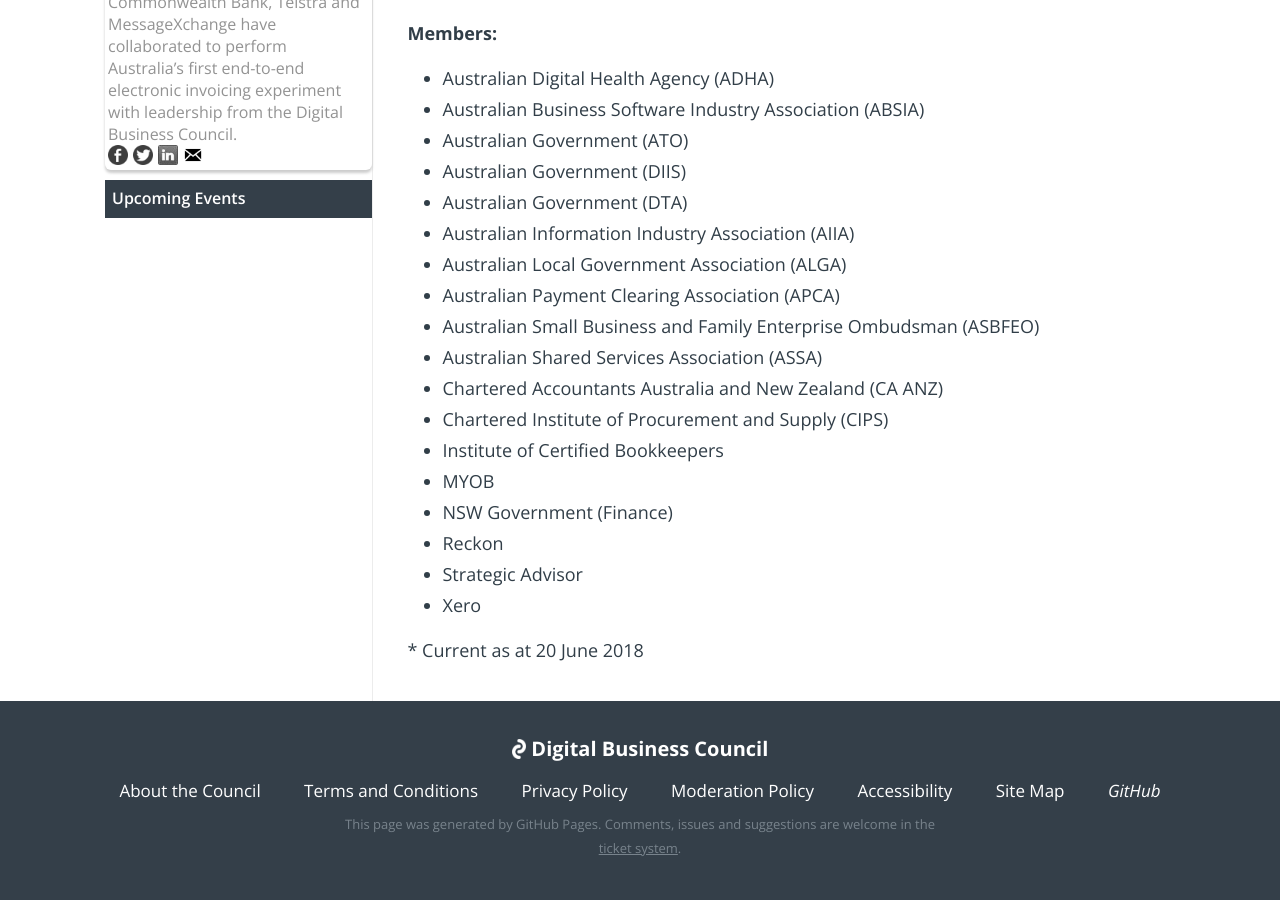
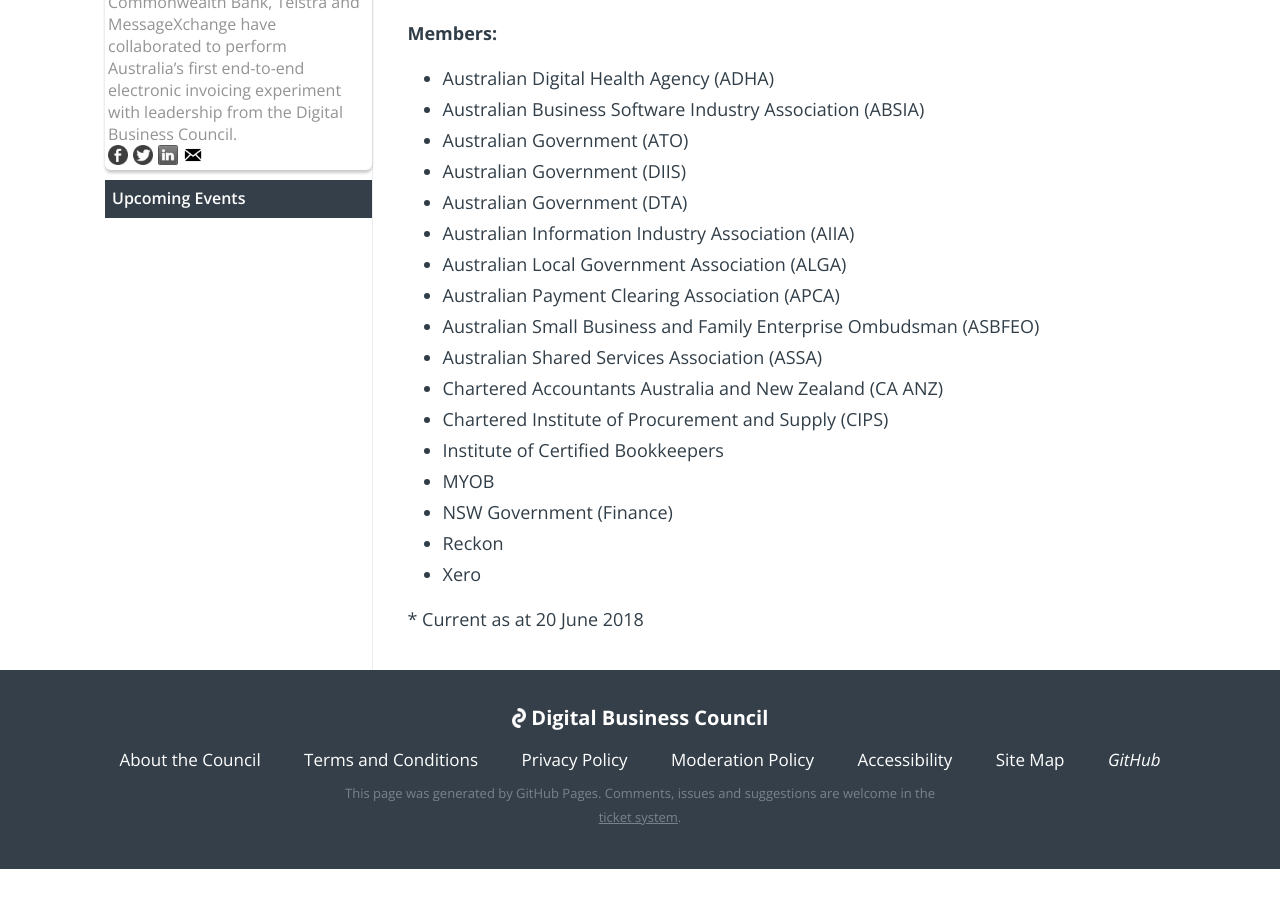
Before and after one commit to Digital-Business-Council/Digital-Business-Council.github.io, a Jekyll site: the page built from pages/about-us/the-council.md, in a window 1280 px wide and 900 px high, scrolled down 628 px. Built offline with Jekyll 4.4.1, drawn with Linux system fonts in a browser that asks for light colours; comment, search, counter and statistics services are not loaded; after the commit the page ends 1497 px from its top, so only the background shows below that.

Commit message:
Update the-council.md

```diff
--- a/pages/about-us/the-council.md
+++ b/pages/about-us/the-council.md
@@ -33,7 +33,6 @@
 - MYOB
 - NSW Government (Finance)
 - Reckon
-- Strategic Advisor
 - Xero
 
 \* Current as at 20 June 2018
```
